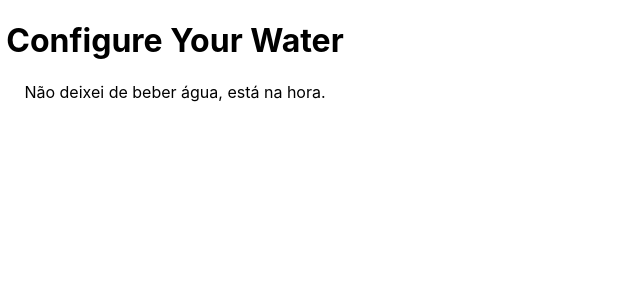
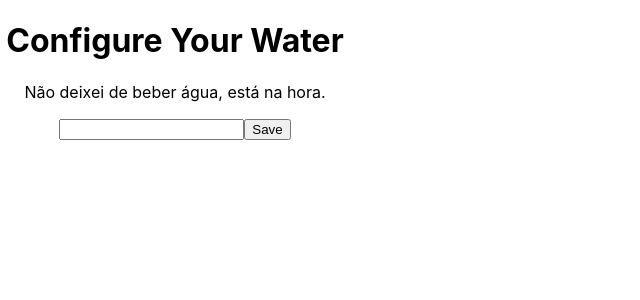
Before and after one commit to Nicochess/drink-your-water, a React (Create React App) app: page / in a window 1280 px wide. Shown: the top 300 px of the page, without its empty margins (0-640 px from the left). Built offline with nearby package versions, Linux system fonts and the light colour scheme.

Commit message:
feat: timer configure mvp ui

```diff
--- a/src/App.jsx
+++ b/src/App.jsx
@@ -1,11 +1,29 @@
+import { useState } from 'react';
 import './App.css';
 
+/* global chrome */
+
 function App() {
+
+  const [time, setTime] = useState(() => {
+    const getTimer = chrome.storage.local.get("timer") || 120
+    return getTimer
+  })
+
+  const handleChange = (e) => {
+    console.log(e)
+  }
+
+  const handleSubmit = () => {
+
+  }
 
   return (
     <div className="app">
       <h1>Configure Your Water</h1>
       <p>Não deixei de beber água, está na hora.</p>
+      <input type="number" onChange={handleChange} />
+      <button onClick={handleSubmit}>Save</button>
     </div>
   );
 }
```
Also changed, not shown: public/background.js (+10 -6 lines), public/manifest.json, 1 other file (tests, documents, lock files or other folders).
